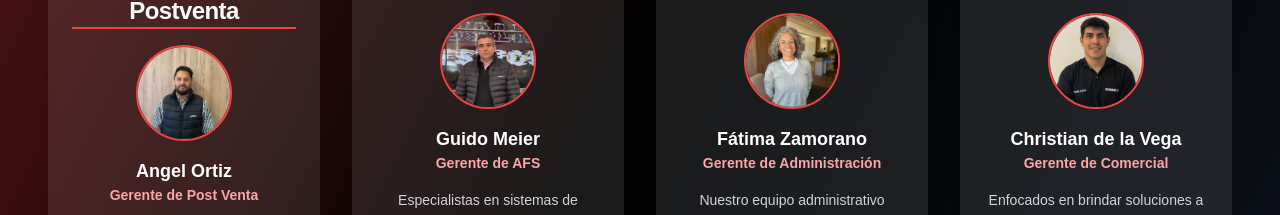
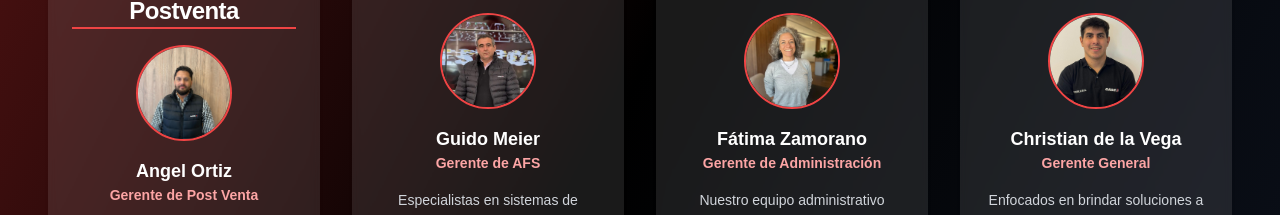
Before and after one commit to Pietro923/Landing-Page-Pueble, a Next.js app: page /empresa in a window 1280 px wide. Shown: the part 1263-1478 px from the top of the page. Built offline with nearby package versions, Linux system fonts and the light colour scheme.

Commit message:
Correcion de Gerente General

```diff
--- a/src/app/empresa/page.tsx
+++ b/src/app/empresa/page.tsx
@@ -64,7 +64,7 @@ export default function Company() {
     name: "Equipo Comercial",
     managerImage: "/imagenes/gerentes/gerentedeequipocomercial.jpeg", // Imagen del gerente
     managerName: "Christian de la Vega",
-    managerTitle: "Gerente de Comercial",
+    managerTitle: "Gerente General",
     description: "Enfocados en brindar soluciones a medida, nuestro equipo comercial acompaña a cada cliente en todo el proceso de compra."
   }
 ];
```
